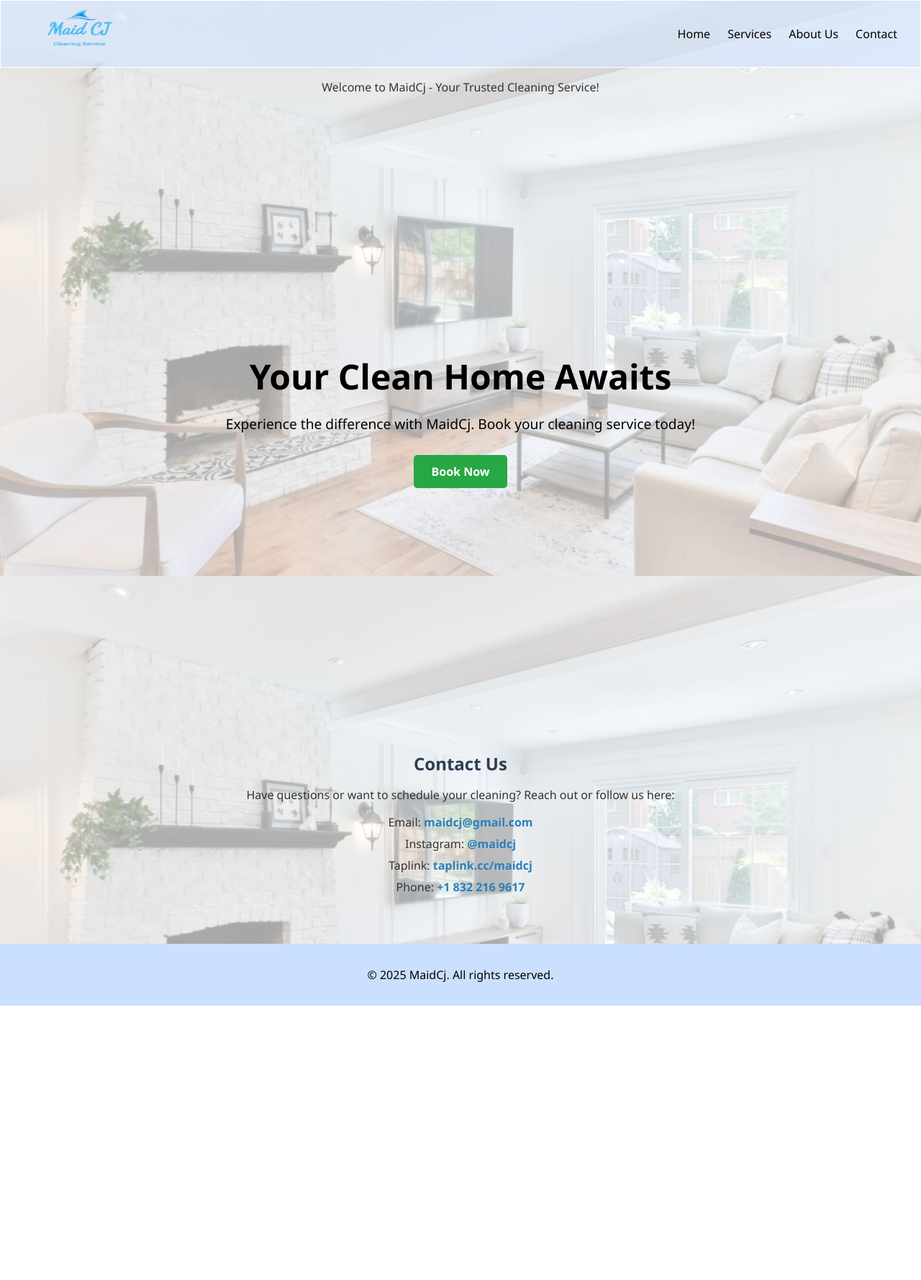
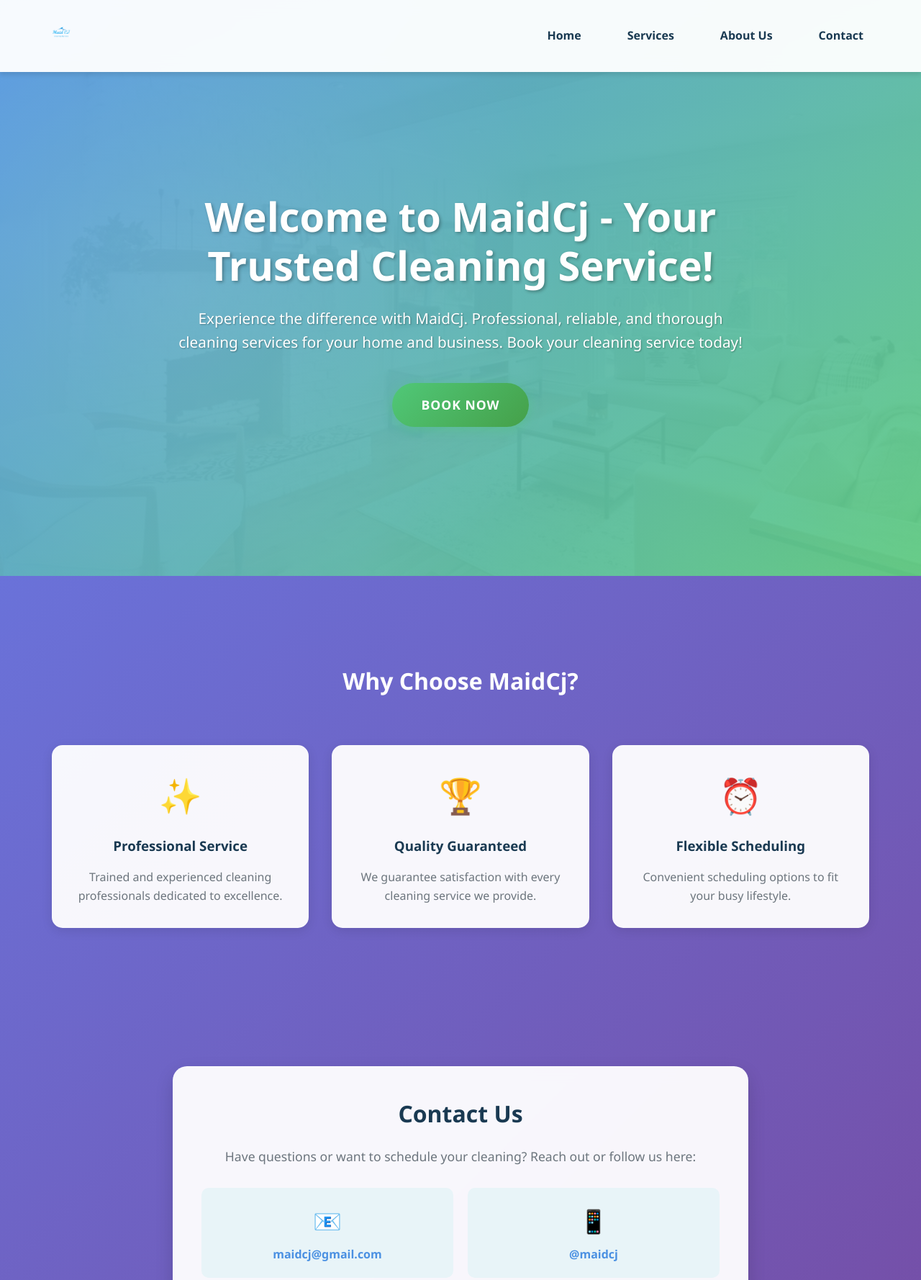
Before and after one commit to alexalvarenga7/maidpage, a plain HTML site: page maid_page/index.html in a window 1280 px wide. Shown: the top 1778 px of the page at 72% size. Before the commit the page ends 1397 px from the top, so only its background shows below. Drawn offline with Linux system fonts and the light colour scheme.

Commit message:
Update MaidCj website with modern design and improved structure
- Added comprehensive .gitignore file with standard patterns for Python, Node.js, editors, and system files
- Completely redesigned CSS stylesheet with modern color scheme, responsive layout, and enhanced styling for navigation, hero section, and contact area
- Updated HTML structure with improved semantic elements, better content organization, and enhanced mobile responsiveness
- Integrated glassmorphism effects, gradient backgrounds, and smooth animations for professional appearance
- Enhanced navigation menu with dropdown functionality and improved accessibility features

```diff
--- a/maid_page/assets/css/style.css
+++ b/maid_page/assets/css/style.css
@@ -1,227 +1,398 @@
-body {
+/* ========================================
+   MAIDCJ - Modern Professional Design
+   ======================================== */
+
+:root {
+    --primary-color: #4A90E2;
+    --secondary-color: #50C878;
+    --accent-color: #FFD700;
+    --dark-blue: #1a3a52;
+    --light-blue: #e8f4f8;
+    --white: #ffffff;
+    --gray-light: #f5f7fa;
+    --gray-medium: #6c757d;
+    --shadow: 0 4px 6px rgba(0, 0, 0, 0.1);
+    --shadow-lg: 0 10px 25px rgba(0, 0, 0, 0.15);
+    --transition: all 0.3s ease;
+}
+
+* {
     margin: 0;
     padding: 0;
-    font-family: 'Segoe UI', Arial, sans-serif;
-    background: url('../img/casa3.jpg') no-repeat center center fixed;
-    color: #333;
-    background-size: cover;
+    box-sizing: border-box;
 }
 
+body {
+    font-family: 'Segoe UI', 'Roboto', Arial, sans-serif;
+    line-height: 1.6;
+    color: #333;
+    background: linear-gradient(135deg, #667eea 0%, #764ba2 100%);
+    min-height: 100vh;
+}
+
+/* ========================================
+   NAVBAR
+   ======================================== */
+header {
+    position: fixed;
+    top: 0;
+    left: 0;
+    right: 0;
+    z-index: 1000;
+    background: rgba(255, 255, 255, 0.95);
+    backdrop-filter: blur(10px);
+    box-shadow: var(--shadow);
+}
 
 .navbar {
     display: flex;
     justify-content: space-between;
     align-items: center;
-    background: rgba(210, 228, 255, 0.6);
-    padding: 1rem 2rem;
-    height: 60px;
-    position: relative;
-    border: #ffffff solid 1px;
+    padding: 1rem 5%;
+    max-width: 1400px;
+    margin: 0 auto;
 }
 
 .logo img {
-    height: 220px;
+    height: 60px;
     width: auto;
+    transition: var(--transition);
+}
 
+.logo img:hover {
+    transform: scale(1.05);
 }
 
 .nav-links {
     list-style: none;
     display: flex;
-    gap: 1.5rem;
-
+    gap: 2rem;
+    align-items: center;
 }
 
 .nav-links a {
-    color: #000000;
+    color: var(--dark-blue);
     text-decoration: none;
-    font-weight: 500;
+    font-weight: 600;
+    font-size: 1rem;
+    padding: 0.5rem 1rem;
+    border-radius: 5px;
+    transition: var(--transition);
+    position: relative;
+}
+
+.nav-links a::after {
+    content: '';
+    position: absolute;
+    bottom: 0;
+    left: 50%;
+    transform: translateX(-50%);
+    width: 0;
+    height: 2px;
+    background: var(--primary-color);
+    transition: var(--transition);
+}
+
+.nav-links a:hover::after {
+    width: 80%;
 }
 
 .nav-links a:hover {
-    text-decoration: underline;
-}
-
-.hero {
-    padding: 6rem 2rem;
-    text-align: center;
-    color: #fff;
-}
-
-.hero-text h1 {
-    font-size: 3rem;
-    margin-bottom: 1rem;
-}
-
-.hero-text p {
-    font-size: 1.2rem;
-    margin-bottom: 2rem;
-}
-
-.btn {
-    background: #ffc107;
-    color: #000;
-    padding: 0.8rem 1.5rem;
-    border-radius: 5px;
-    text-decoration: none;
-    font-weight: bold;
-}
-
-.btn:hover {
-    background: #e0a800;
-}
-
-.intro {
-    padding: 2rem;
-    text-align: center;
-}
-
-footer {
-    background: #cbe0ff;
-    color: #000000;
-    text-align: center;
-    padding: 1rem;
-    margin-top: 2rem;
-}
-
-.titulo {
-    text-align: center;
-    margin-bottom: 2rem;
-}
-
-
-/* Hero section */
-.hero-section {
-    display: flex;
-    align-items: center;
-    justify-content: center;
-    height: 100vh;
-    /* ocupa toda la altura de la pantalla */
-    text-align: center;
-    color: #fff;
-    /* texto blanco para contraste *
-    /* capa oscura transparente encima del fondo */
-
-}
-
-/* Contenido dentro del hero */
-.hero-content h1 {
-    font-size: 3rem;
-    margin-bottom: 20px;
-    color: #000
-}
-
-.hero-content p {
-    font-size: 1.2rem;
-    margin-bottom: 30px;
-    color: #000;
-}
-
-/* Botón CTA */
-.cta-button {
-    display: inline-block;
-    padding: 12px 25px;
-    font-size: 1rem;
-    font-weight: bold;
-    color: #fff;
-    background: #28a745;
-    /* verde atractivo */
-    border: none;
-    border-radius: 5px;
-    text-decoration: none;
-    transition: background 0.3s ease, transform 0.2s ease;
-}
-
-.cta-button:hover {
-    background: #218838;
-    /* tono más oscuro al pasar el mouse */
-    transform: scale(1.05);
-    /* efecto de agrandar */
+    color: var(--primary-color);
 }
 
 .menu-toggle {
     display: none;
-    font-size: 2rem;
+    font-size: 1.8rem;
     background: none;
     border: none;
     cursor: pointer;
+    color: var(--dark-blue);
+    transition: var(--transition);
 }
 
-@media (max-width: 768px) {
-
-    .nav-links {
-        position: absolute;
-        top: 80%;
-        right: 0;
-        flex-direction: column;
-
-        /* 🎨 EFECTO VIDRIO */
-        background: rgba(210, 228, 255, 0.6);
-        backdrop-filter: blur(12px);
-        -webkit-backdrop-filter: blur(12px);
-
-        width: 180px;
-        height: auto;
-        padding: 1rem 0;
-        display: none;
-        z-index: 999;
-
-        border: 1px solid rgba(255, 255, 255, 0.4);
-        border-radius: 12px;
-        box-shadow: 0 10px 25px rgba(0, 0, 0, 0.15);
+.menu-toggle:hover {
+    color: var(--primary-color);
 }
 
-    .nav-links a {
-        padding: 12px 20px;
-        display: block;
-        color: #000;
-        font-weight: 500;
+/* ========================================
+   HERO SECTION
+   ======================================== */
+.hero-section {
+    min-height: 100vh;
+    display: flex;
+    align-items: center;
+    justify-content: center;
+    text-align: center;
+    padding: 120px 20px 60px;
+    background: linear-gradient(135deg, rgba(74, 144, 226, 0.9) 0%, rgba(80, 200, 120, 0.85) 100%),
+                url('../img/casa3.jpg') center/cover no-repeat;
+    position: relative;
+    overflow: hidden;
 }
 
-    .nav-links a:hover {
-        background: rgba(255, 255, 255, 0.25);
-        border-radius: 8px;
+.hero-section::before {
+    content: '';
+    position: absolute;
+    top: 0;
+    left: 0;
+    right: 0;
+    bottom: 0;
+    background: radial-gradient(circle at 20% 50%, rgba(255, 255, 255, 0.1) 0%, transparent 50%);
+    pointer-events: none;
 }
 
-    .nav-links.show {
-        display: flex;
+.hero-content {
+    position: relative;
+    z-index: 1;
+    max-width: 800px;
+    animation: fadeInUp 1s ease;
+}
+
+@keyframes fadeInUp {
+    from {
+        opacity: 0;
+        transform: translateY(30px);
+    }
+    to {
+        opacity: 1;
+        transform: translateY(0);
+    }
+}
+
+.hero-content h1 {
+    font-size: 3.5rem;
+    font-weight: 700;
+    color: var(--white);
+    margin-bottom: 1.5rem;
+    text-shadow: 2px 2px 4px rgba(0, 0, 0, 0.3);
+    line-height: 1.2;
+}
+
+.hero-content p {
+    font-size: 1.3rem;
+    color: var(--white);
+    margin-bottom: 2.5rem;
+    text-shadow: 1px 1px 2px rgba(0, 0, 0, 0.3);
+}
+
+.cta-button {
+    display: inline-block;
+    padding: 1rem 2.5rem;
+    font-size: 1.1rem;
+    font-weight: 700;
+    color: var(--white);
+    background: linear-gradient(135deg, var(--secondary-color) 0%, #45a049 100%);
+    border: none;
+    border-radius: 50px;
+    text-decoration: none;
+    box-shadow: 0 4px 15px rgba(80, 200, 120, 0.4);
+    transition: var(--transition);
+    text-transform: uppercase;
+    letter-spacing: 1px;
+}
+
+.cta-button:hover {
+    transform: translateY(-3px);
+    box-shadow: 0 6px 20px rgba(80, 200, 120, 0.6);
+    background: linear-gradient(135deg, #50C878 0%, #50c878 100%);
+}
+
+/* ========================================
+   TITLES
+   ======================================== */
+.titulo {
+    text-align: center;
+    font-size: 2.5rem;
+    font-weight: 700;
+    color: var(--white);
+    margin: 2rem 0;
+    text-shadow: 2px 2px 4px rgba(0, 0, 0, 0.3);
+}
+
+/* ========================================
+   SECTIONS
+   ======================================== */
+main {
+    padding: 60px 20px;
+    max-width: 1400px;
+    margin: 0 auto;
+}
+
+section {
+    margin-bottom: 60px;
+}
+
+/* ========================================
+   CONTACT SECTION
+   ======================================== */
+#contact {
+    background: rgba(255, 255, 255, 0.95);
+    backdrop-filter: blur(10px);
+    padding: 40px;
+    border-radius: 20px;
+    text-align: center;
+    margin: 40px auto;
+    max-width: 800px;
+    box-shadow: var(--shadow-lg);
+}
+
+#contact h2 {
+    color: var(--dark-blue);
+    font-size: 2rem;
+    margin-bottom: 20px;
+    font-weight: 700;
+}
+
+#contact p {
+    color: var(--gray-medium);
+    margin-bottom: 30px;
+    font-size: 1.1rem;
+}
+
+#contact ul {
+    list-style: none;
+    padding: 0;
+    display: grid;
+    grid-template-columns: repeat(auto-fit, minmax(250px, 1fr));
+    gap: 20px;
+}
+
+#contact li {
+    background: var(--light-blue);
+    padding: 20px;
+    border-radius: 10px;
+    transition: var(--transition);
+}
+
+#contact li:hover {
+    transform: translateY(-5px);
+    box-shadow: var(--shadow);
+}
+
+#contact a {
+    color: var(--primary-color);
+    text-decoration: none;
+    font-weight: 600;
+    font-size: 1rem;
+    transition: var(--transition);
+}
+
+#contact a:hover {
+    color: var(--secondary-color);
+}
+
+/* ========================================
+   FOOTER
+   ======================================== */
+footer {
+    background: var(--dark-blue);
+    color: var(--white);
+    text-align: center;
+    padding: 2rem;
+    margin-top: 4rem;
+}
+
+footer p {
+    font-size: 0.95rem;
+    opacity: 0.9;
+}
+
+/* ========================================
+   RESPONSIVE DESIGN
+   ======================================== */
+@media (max-width: 768px) {
+    .navbar {
+        padding: 1rem;
+    }
+
+    .logo img {
+        height: 50px;
     }
 
     .menu-toggle {
         display: block;
     }
+
+    .nav-links {
+        position: absolute;
+        top: 100%;
+        left: 0;
+        right: 0;
+        flex-direction: column;
+        background: rgba(255, 255, 255, 0.98);
+        backdrop-filter: blur(15px);
+        padding: 1.5rem;
+        display: none;
+        gap: 1rem;
+        box-shadow: var(--shadow-lg);
+        border-top: 1px solid rgba(0, 0, 0, 0.1);
+    }
+
+    .nav-links.show {
+        display: flex;
+        animation: slideDown 0.3s ease;
+    }
+
+    @keyframes slideDown {
+        from {
+            opacity: 0;
+            transform: translateY(-10px);
+        }
+        to {
+            opacity: 1;
+            transform: translateY(0);
+        }
+    }
+
+    .nav-links a {
+        padding: 0.8rem 1.5rem;
+        width: 100%;
+        text-align: center;
+        border-radius: 8px;
+    }
+
+    .nav-links a:hover {
+        background: var(--light-blue);
+    }
+
+    .hero-content h1 {
+        font-size: 2.2rem;
+    }
+
+    .hero-content p {
+        font-size: 1.1rem;
+    }
+
+    .cta-button {
+        padding: 0.9rem 2rem;
+        font-size: 1rem;
+    }
+
+    .titulo {
+        font-size: 2rem;
     }
 
     #contact {
-    background: transparent;
-    padding: 20px;
-    border-radius: 8px;
-    text-align: center;
-    margin-top: 40px;
-}
-
-#contact h2 {
-    color: #2c3e50;
-    margin-bottom: 10px;
-
+        padding: 30px 20px;
+        margin: 30px 15px;
     }
 
     #contact ul {
-    list-style: none;
-    padding: 0;
+        grid-template-columns: 1fr;
+    }
 }
 
-#contact li {
-    margin: 8px 0;
-    font-size: 16px;
+@media (max-width: 480px) {
+    .hero-content h1 {
+        font-size: 1.8rem;
     }
 
-#contact a {
-    color: #2980b9;
-    text-decoration: none;
-    font-weight: bold;
+    .hero-content p {
+        font-size: 1rem;
     }
 
-#contact a:hover {
-    text-decoration: underline;
+    .titulo {
+        font-size: 1.6rem;
     }
+}
--- a/maid_page/index.html
+++ b/maid_page/index.html
@@ -4,7 +4,7 @@
 <head>
   <meta charset="UTF-8">
   <meta name="viewport" content="width=device-width, initial-scale=1.0">
-  <title>MaidCj</title>
+  <title>MaidCj - Professional Cleaning Services</title>
   <link rel="stylesheet" href="assets/css/style.css">
 </head>
 
@@ -13,9 +13,10 @@
     <nav class="navbar">
       <div class="logo">
         <a href="index.html">
-          <img src="assets/img/logo1.png" alt="MaidCj Logo"></a>
+          <img src="assets/img/logo1.png" alt="MaidCj Logo">
+        </a>
       </div>
-      <button class="menu-toggle">&#9776;</button> <!-- ícono hamburguesa -->
+      <button class="menu-toggle">&#9776;</button>
       <ul class="nav-links">
         <li><a href="index.html">Home</a></li>
         <li><a href="services.html">Services</a></li>
@@ -25,29 +26,57 @@
     </nav>
   </header>
 
-  <p class="titulo">Welcome to MaidCj - Your Trusted Cleaning Service!</p>
   <section class="hero-section">
     <div class="hero-content">
-      <h1>Your Clean Home Awaits</h1>
-      <p>Experience the difference with MaidCj. Book your cleaning service today!</p>
+      <h1>Welcome to MaidCj - Your Trusted Cleaning Service!</h1>
+      <p>Experience the difference with MaidCj. Professional, reliable, and thorough cleaning services for your home and business. Book your cleaning service today!</p>
       <a href="contact.html" class="cta-button">Book Now</a>
     </div>
   </section>
 
   <main>
-    <!-- Aquí puedes insertar contenido adicional si lo necesitas -->
+    <section class="features-section">
+      <h2 style="text-align: center; color: white; font-size: 2rem; margin-bottom: 2rem;">Why Choose MaidCj?</h2>
+      <div style="display: grid; grid-template-columns: repeat(auto-fit, minmax(250px, 1fr)); gap: 2rem; max-width: 1200px; margin: 0 auto; padding: 2rem;">
+        <div style="background: rgba(255,255,255,0.95); padding: 2rem; border-radius: 15px; text-align: center; box-shadow: 0 4px 15px rgba(0,0,0,0.1);">
+          <div style="font-size: 3rem; margin-bottom: 1rem;">✨</div>
+          <h3 style="color: #1a3a52; margin-bottom: 1rem;">Professional Service</h3>
+          <p style="color: #6c757d;">Trained and experienced cleaning professionals dedicated to excellence.</p>
+        </div>
+        <div style="background: rgba(255,255,255,0.95); padding: 2rem; border-radius: 15px; text-align: center; box-shadow: 0 4px 15px rgba(0,0,0,0.1);">
+          <div style="font-size: 3rem; margin-bottom: 1rem;">🏆</div>
+          <h3 style="color: #1a3a52; margin-bottom: 1rem;">Quality Guaranteed</h3>
+          <p style="color: #6c757d;">We guarantee satisfaction with every cleaning service we provide.</p>
+        </div>
+        <div style="background: rgba(255,255,255,0.95); padding: 2rem; border-radius: 15px; text-align: center; box-shadow: 0 4px 15px rgba(0,0,0,0.1);">
+          <div style="font-size: 3rem; margin-bottom: 1rem;">⏰</div>
+          <h3 style="color: #1a3a52; margin-bottom: 1rem;">Flexible Scheduling</h3>
+          <p style="color: #6c757d;">Convenient scheduling options to fit your busy lifestyle.</p>
+        </div>
+      </div>
+    </section>
   </main>
 
   <section id="contact">
     <h2>Contact Us</h2>
     <p>Have questions or want to schedule your cleaning? Reach out or follow us here:</p>
     <ul>
-      <li>Email: <a href="https://mail.google.com/mail/?view=cm&to=maidcj@gmail.com"
-          target="_blank">maidcj@gmail.com</a></li>
-      <li>Instagram: <a href="https://www.instagram.com/maidcj3/" target="_blank">@maidcj</a></li>
-      <li>Taplink: <a href="https://taplink.cc/maidcj" target="_blank">taplink.cc/maidcj</a></li>
-      <li>Phone: <a href="https://api.whatsapp.com/send/?phone=%2B18322169617&text&type=phone_number&app_absent=0"
-          target="_blank">+1 832 216 9617</a></li>
+      <li>
+        <div style="font-size: 2rem; margin-bottom: 0.5rem;">📧</div>
+        <a href="https://mail.google.com/mail/?view=cm&to=maidcj@gmail.com" target="_blank">maidcj@gmail.com</a>
+      </li>
+      <li>
+        <div style="font-size: 2rem; margin-bottom: 0.5rem;">📱</div>
+        <a href="https://www.instagram.com/maidcj3/" target="_blank">@maidcj</a>
+      </li>
+      <li>
+        <div style="font-size: 2rem; margin-bottom: 0.5rem;">🔗</div>
+        <a href="https://taplink.cc/maidcj" target="_blank">taplink.cc/maidcj</a>
+      </li>
+      <li>
+        <div style="font-size: 2rem; margin-bottom: 0.5rem;">💬</div>
+        <a href="https://api.whatsapp.com/send/?phone=%2B18322169617&text&type=phone_number&app_absent=0" target="_blank">+1 832 216 9617</a>
+      </li>
     </ul>
   </section>
 
```
Also changed, not shown: 1 other file. Lines whose indentation alone changed are shown as unchanged.
